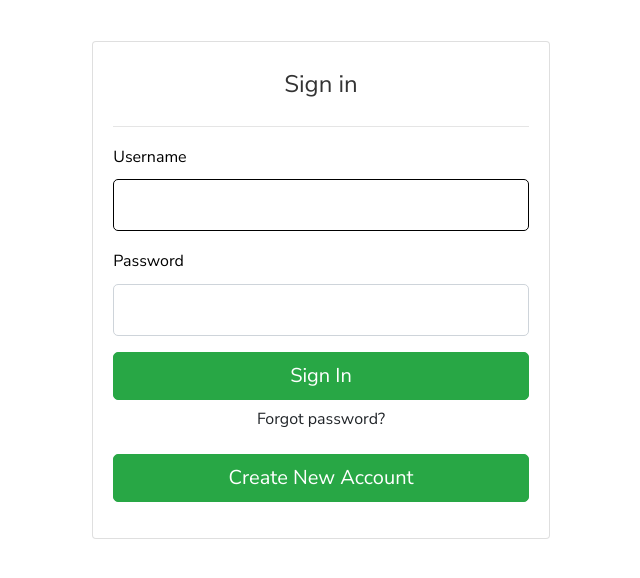
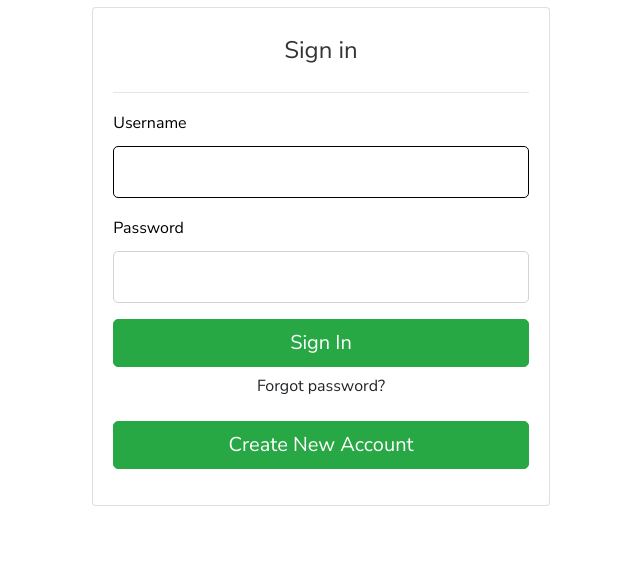
Before and after one commit to gcivil-nyu-org/nycCivilServiceJobs, a Django app: page /signin/ in a window 1280 px wide. Shown: the part 126-704 px from the top of the page, without its empty margins (319-959 px from the left). Run offline with Django 3.2, Linux system fonts and the light colour scheme; some libraries are stand-ins or nearby versions.

Commit message:
Remove extra space and make it consistent

```diff
--- a/register/templates/register/signup.html
+++ b/register/templates/register/signup.html
@@ -4,7 +4,7 @@
 {% load static %}
 <link rel="stylesheet" type="text/css" href="{% static 'register/signup.css' %}">
 
-<div class="container" style="margin-block-start: 125pt;">
+<div class="container" style="margin-block-start: 100pt;">
     <div class="row">
         <aside class="col-sm-8" style="margin: auto">
             <div class="card ">
--- a/register/templates/register/success.html
+++ b/register/templates/register/success.html
@@ -1,7 +1,7 @@
 {% extends 'landing_base.html' %}
 {% block content %}
 
-<div class="container" style="margin-block-start: 125pt">
+<div class="container" style="margin-block-start: 100pt">
     <h2 class="mt-3" style="text-align:center">Thank You! You have been successfully registered. {{user.username}}</h2>
     <!-- <p>You have been successfully registered. Please click <a href="\signin"> here</a> to login.</p> -->
 
--- a/signin/templates/signin/password_reset.html
+++ b/signin/templates/signin/password_reset.html
@@ -6,7 +6,7 @@
 <link rel="stylesheet" type="text/css" href="{% static 'signin/style.css' %}">
 
 
-<div class="container" style="margin-block-start: 125pt">
+<div class="container" style="margin-block-start: 100pt">
     <div class="row">
         <aside class="col-sm-5" style="margin: auto">
             <div class="card ">
--- a/signin/templates/signin/password_reset_complete.html
+++ b/signin/templates/signin/password_reset_complete.html
@@ -5,7 +5,7 @@
 {% load static %}
 <link rel="stylesheet" type="text/css" href="{% static 'signin/style.css' %}">
 
-<div class="container" style="margin-block-start: 125pt">
+<div class="container" style="margin-block-start: 100pt">
     <div class="row">
         <aside class="col-sm-5" style="margin: auto">
             <div class="card ">
--- a/signin/templates/signin/password_reset_confirm.html
+++ b/signin/templates/signin/password_reset_confirm.html
@@ -6,7 +6,7 @@
 <link rel="stylesheet" type="text/css" href="{% static 'signin/style.css' %}">
 
 
-<div class="container" style="margin-block-start: 125pt">
+<div class="container" style="margin-block-start: 100pt">
     <div class="row">
         <aside class="col-sm-5" style="margin: auto">
             <div class="card ">
--- a/signin/templates/signin/password_reset_sent.html
+++ b/signin/templates/signin/password_reset_sent.html
@@ -5,7 +5,7 @@
 {% load static %}
 <link rel="stylesheet" type="text/css" href="{% static 'signin/style.css' %}">
 
-<div class="container" style="margin-block-start: 125pt">
+<div class="container" style="margin-block-start: 100pt">
     <div class="row">
         <aside class="col-sm-5" style="margin: auto">
             <div class="card ">
--- a/signin/templates/signin/signin.html
+++ b/signin/templates/signin/signin.html
@@ -9,7 +9,7 @@
 
 </script> -->
 
-<div class="container" style="margin-block-start: 125pt">
+<div class="container" style="margin-block-start: 100pt">
     <div class="row">
         <aside class="col-sm-5" style="margin:auto">
         <div class="card ">
```
